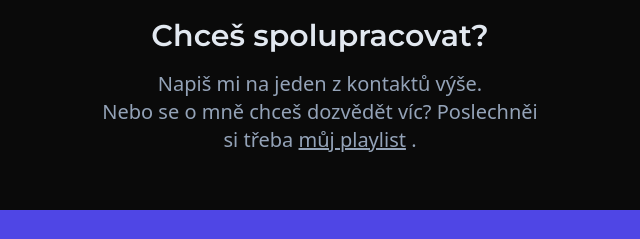
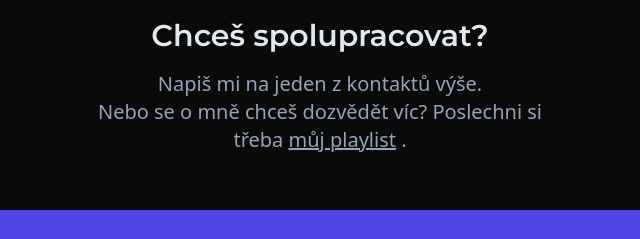
Before and after one commit to Limit-sest/osobni-web, a website: page public/index.html in a window 1280 px wide. Shown: the part 3878-4117 px from the top of the page, 320-960 px from the left. Drawn offline with Linux system fonts and the light colour scheme.

Commit message:
fix typo

```diff
--- a/public/index.html
+++ b/public/index.html
@@ -303,7 +303,7 @@
 					</div>
 					<div class="mx-auto flex flex-col items-center flex-nowrap gap-4">
 						<h3 class="text-lg text-center font-semibold text-slate-200 sm:text-2xl md:text-3xl">Chceš spolupracovat?</h3>
-						<p class=" text-slate-400 md:text-lg text-center w-full xl:text-xl max-w-md">Napiš mi na jeden z kontaktů výše.<br>Nebo se o mně chceš dozvědět víc? Poslechněi si třeba
+						<p class=" text-slate-400 md:text-lg text-center w-full xl:text-xl max-w-md">Napiš mi na jeden z kontaktů výše.<br>Nebo se o mně chceš dozvědět víc? Poslechni si třeba
 							<a href="https://open.spotify.com/playlist/5ezvnRj6Gy3rDddGC13Dv6?si=0cdc70abf9a94ada" target="_blank" class="hover:hover-hover:text-indigo-400 underline">můj playlist</a>
 							.
 						</p>
```
Also changed, not shown: public/output.css.
